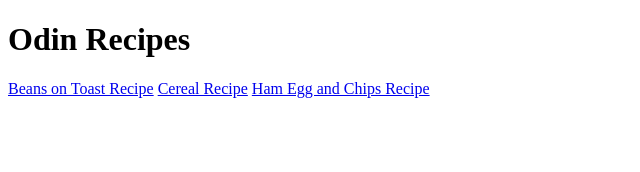
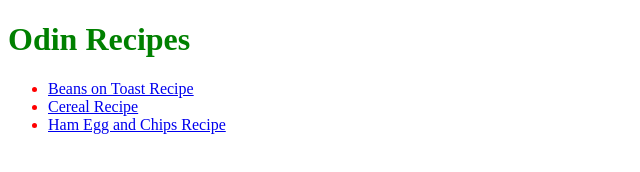
Before and after one commit to JackElijah24/odin-recipes, a plain HTML site: page index.html in a window 1280 px wide. Shown: the whole page, without its empty margins (0-640 px from the left). Drawn offline with Linux system fonts and the light colour scheme.

Commit message:
add stylesheet font colour

```diff
--- a/index.html
+++ b/index.html
@@ -6,10 +6,12 @@
     <link rel="stylesheet" href="style.css">
     <title>Odin Recipes</title>
 </head>
-<h1>Odin Recipes</h1>
-<body>
-    <a href="./recipes/beans-on-toast.html">Beans on Toast Recipe</a>
-    <a href=".recipes/cereal.html">Cereal Recipe</a>
-    <a href="./ham-egg-chips.html">Ham Egg and Chips Recipe</a>
+<h1 class="header">Odin Recipes</h1>
+<body class="text">
+    <ul>
+       <li><a href="./recipes/beans-on-toast.html">Beans on Toast Recipe</a></li>
+       <li><a href=".recipes/cereal.html">Cereal Recipe</a></li>
+       <li><a href="./ham-egg-chips.html">Ham Egg and Chips Recipe</a></li>
+    </ul>
 </body>
 </html>
--- a/style.css
+++ b/style.css
@@ -0,0 +1,14 @@
+*{
+    font-family:'Times New Roman', Times, serif
+}
+.text {
+    color: red;
+
+}
+.header{
+    color: green;
+
+}
+.class .text {
+
+}
```
Also changed, not shown: recipes/beans-on-toast.html (+3 -2 lines).
